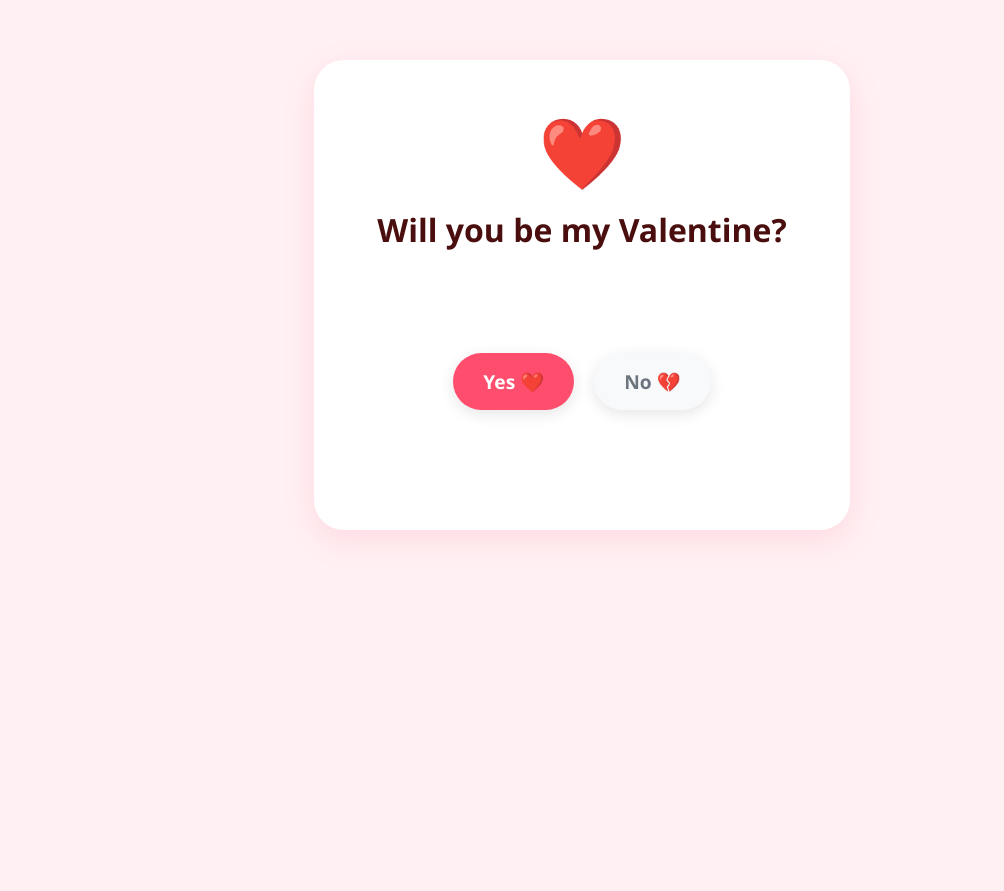
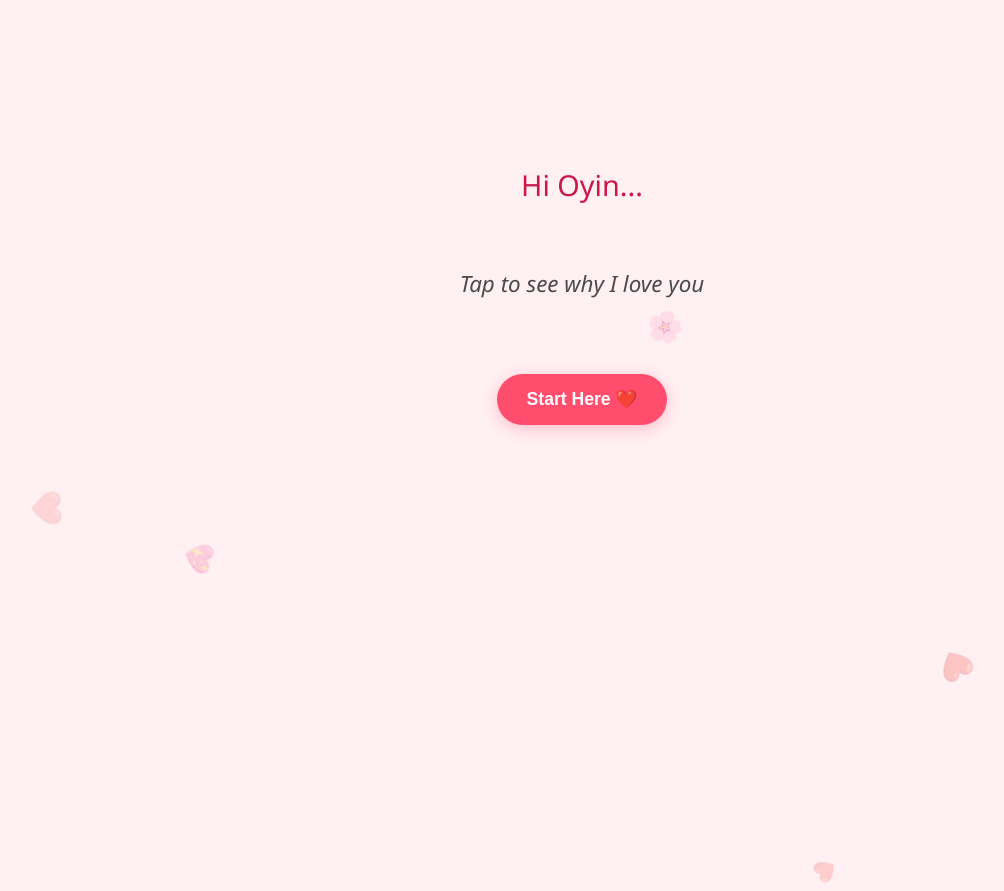
Before and after one commit to Odukzz/Guess, a plain HTML site: page index.html in a window 1280 px wide. Shown: the part 105-996 px from the top of the page, without its empty margins (58-1062 px from the left). Before the commit the page ends 800 px from the top, so only its background shows below. Drawn offline with Linux system fonts and the light colour scheme.

Commit message:
Update index.html

```diff
--- a/index.html
+++ b/index.html
@@ -3,265 +3,259 @@
 <head>
     <meta charset="UTF-8">
     <meta name="viewport" content="width=device-width, initial-scale=1.0">
-    <title>Will You Be My Valentine?</title>
+    <title>For Oyin ❤️</title>
     <style>
         :root {
-            --primary-pink: #ff85a1;
-            --dark-pink: #ff4d6d;
-            --soft-white: #fff0f3;
-            --text-color: #4a0e0e;
+            --blush-pink: #fff0f3;
+            --deep-rose: #ff4d6d;
+            --soft-red: #c9184a;
+            --white: #ffffff;
+            --text-gray: #4a4a4a;
         }
 
         * {
             box-sizing: border-box;
             margin: 0;
             padding: 0;
-            font-family: 'Segoe UI', Tahoma, Geneva, Verdana, sans-serif;
+            -webkit-tap-highlight-color: transparent;
         }
 
         body {
-            background-color: var(--soft-white);
+            font-family: 'Segoe UI', Roboto, Helvetica, Arial, sans-serif;
+            background-color: var(--blush-pink);
+            color: var(--text-gray);
             height: 100vh;
             display: flex;
+            flex-direction: column;
+            align-items: center;
             justify-content: center;
-            align-items: center;
-            overflow: hidden; /* Prevent scroll during confetti */
+            overflow: hidden;
             text-align: center;
+            padding: 20px;
         }
 
-        #app-container {
-            padding: 2rem;
-            max-width: 600px;
-            width: 90%;
+        /* Container for content */
+        .container {
+            max-width: 500px;
+            width: 100%;
             z-index: 10;
+            display: flex;
+            flex-direction: column;
+            align-items: center;
+            justify-content: center;
+            min-height: 300px;
         }
 
-        /* Initial State Styling */
-        .proposal-card {
-            background: white;
-            padding: 3rem 2rem;
-            border-radius: 30px;
-            box-shadow: 0 10px 30px rgba(255, 133, 161, 0.2);
-            transition: all 0.5s ease-in-out;
+        /* Animated Heart Rain */
+        .heart-particle {
+            position: absolute;
+            color: var(--deep-rose);
+            font-size: 20px;
+            user-select: none;
+            pointer-events: none;
+            z-index: 1;
+            animation: fall linear forwards;
         }
 
-        .heart-icon {
-            font-size: 4rem;
-            color: var(--dark-pink);
-            margin-bottom: 1rem;
-            animation: pulse 1.5s infinite;
+        @keyframes fall {
+            to {
+                transform: translateY(110vh) rotate(360deg);
+                opacity: 0;
+            }
         }
 
-        @keyframes pulse {
-            0% { transform: scale(1); }
-            50% { transform: scale(1.1); }
-            100% { transform: scale(1); }
+        /* Typography */
+        h1 {
+            font-size: 1.8rem;
+            color: var(--soft-red);
+            margin-bottom: 20px;
+            font-weight: 300;
         }
 
-        h1 {
-            color: var(--text-color);
-            margin-bottom: 2rem;
-            font-size: 2rem;
-            line-height: 1.2;
-        }
-
-        /* Buttons Container */
-        .btn-group {
-            display: flex;
-            justify-content: center;
-            align-items: center;
-            gap: 20px;
-            flex-wrap: wrap;
-            min-height: 200px; /* Space for the growing button */
-        }
-
-        .btn {
-            padding: 15px 30px;
-            border: none;
-            border-radius: 50px;
-            font-size: 1.2rem;
-            font-weight: bold;
-            cursor: pointer;
-            transition: all 0.3s cubic-bezier(0.175, 0.885, 0.32, 1.275);
-            box-shadow: 0 4px 15px rgba(0,0,0,0.1);
+        .reason-text {
+            font-size: 1.4rem;
+            line-height: 1.6;
+            min-height: 120px;
             display: flex;
             align-items: center;
             justify-content: center;
-            white-space: nowrap;
+            opacity: 0;
+            transform: translateY(10px);
+            transition: opacity 0.6s ease, transform 0.6s ease;
+            padding: 0 10px;
+            font-style: italic;
         }
 
-        #yesBtn {
-            background-color: var(--dark-pink);
-            color: white;
-            z-index: 5;
+        .reason-text.visible {
+            opacity: 1;
+            transform: translateY(0);
         }
 
-        #yesBtn:hover {
-            background-color: #ff0040;
-            transform: scale(1.05);
+        /* Buttons */
+        .btn {
+            background-color: var(--deep-rose);
+            color: white;
+            border: none;
+            padding: 15px 30px;
+            font-size: 1.1rem;
+            border-radius: 50px;
+            cursor: pointer;
+            box-shadow: 0 4px 15px rgba(255, 77, 109, 0.3);
+            transition: all 0.3s ease;
+            margin-top: 30px;
+            outline: none;
+            font-weight: 600;
         }
 
-        #noBtn {
-            background-color: #f8f9fa;
-            color: #6c757d;
-            z-index: 4;
+        .btn:active {
+            transform: scale(0.95);
+            box-shadow: 0 2px 8px rgba(255, 77, 109, 0.2);
         }
 
-        /* Success State */
-        .hidden {
+        /* Final Message */
+        #final-message {
             display: none;
-            opacity: 0;
-            transform: translateY(20px);
+            font-size: 2.2rem;
+            color: var(--soft-red);
+            font-weight: bold;
+            animation: popIn 0.8s cubic-bezier(0.175, 0.885, 0.32, 1.275) forwards;
         }
 
-        .fade-in {
-            display: block;
-            animation: fadeIn 0.8s forwards;
+        @keyframes popIn {
+            0% { transform: scale(0.5); opacity: 0; }
+            100% { transform: scale(1); opacity: 1; }
         }
 
-        @keyframes fadeIn {
-            to {
-                opacity: 1;
-                transform: translateY(0);
-            }
-        }
-
-        /* Confetti Styling */
+        /* Confetti */
         .confetti {
             position: absolute;
             width: 10px;
             height: 10px;
-            background-color: #f00;
-            top: -10px;
-            z-index: 1000;
-            border-radius: 50%;
-        }
-
-        /* Mobile Optimization */
-        @media (max-width: 480px) {
-            h1 { font-size: 1.5rem; }
-            .proposal-card { padding: 2rem 1rem; }
-            .btn { padding: 12px 24px; font-size: 1rem; }
+            z-index: 5;
         }
     </style>
 </head>
 <body>
 
-    <div id="app-container">
-        <!-- Main Proposal Card -->
-        <div id="proposalCard" class="proposal-card">
-            <div class="heart-icon">❤️</div>
-            <h1 id="question">Will you be my Valentine?</h1>
-
-            <div class="btn-group">
-                <button id="yesBtn" class="btn">Yes ❤️</button>
-                <button id="noBtn" class="btn">No 💔</button>
-            </div>
-        </div>
-
-        <!-- Success Message (Hidden Initially) -->
-        <div id="successContent" class="hidden">
-            <div class="heart-icon">💖</div>
-            <h1 style="color: #ff4d6d;">I love you! ❤️</h1>
-            <p style="color: #4a0e0e; font-size: 1.2rem;">You've made me the happiest person ever!</p>
-        </div>
+    <!-- Main Content Area -->
+    <div class="container" id="main-container">
+        <h1 id="header">Hi Oyin...</h1>
+        <div id="reason-display" class="reason-text visible">Tap to see why I love you</div>
+        <button id="action-btn" class="btn">Start Here ❤️</button>
+        <div id="final-message">I love you for everything, Oyin. Always.</div>
     </div>
 
     <script>
-        const yesBtn = document.getElementById('yesBtn');
-        const noBtn = document.getElementById('noBtn');
-        const proposalCard = document.getElementById('proposalCard');
-        const successContent = document.getElementById('successContent');
-        const questionText = document.getElementById('question');
-
-        let noClickCount = 0;
-        const messages = [
-            "Are you sure? 🥺",
-            "Think again... 🌹",
-            "Please? ✨",
-            "I'll be very sad... 😢",
-            "Don't do this to me! 💔",
-            "Just say Yes! 🥰"
+        const reasons = [
+            "You’re beautiful in a way that feels effortless. Not just how you look, but how you carry yourself.",
+            "You’re smart and your logic makes sense. I admire how you think and how you see things.",
+            "Talking to you feels easy. Nothing forced. Nothing heavy. Just natural.",
+            "Your voice calms me. No matter how my day goes, hearing you softens everything.",
+            "I feel genuinely happy when I hear from you. Even the smallest message from you changes my mood.",
+            "You bring peace, not confusion. And that means more to me than you know.",
+            "I don’t just like you, I choose you. Every time.",
+            "I want a life with you. Not just moments. Not just now. A future."
         ];
 
-        // "No" Button Interaction
-        noBtn.addEventListener('click', () => {
-            noClickCount++;
+        const buttonTexts = [
+            "Just one more reason",
+            "Okay… one last reason",
+            "I swear this is the last 😭",
+            "Alright, come here ❤️"
+        ];
 
-            // 1. Shrink the No button
-            const noScale = Math.max(0.5, 1 - noClickCount * 0.1);
-            noBtn.style.transform = `scale(${noScale})`;
+        let currentReasonIndex = -1;
+        let currentBtnTextIndex = 0;
 
-            // 2. Grow the Yes button
-            const yesScale = 1 + noClickCount * 0.4;
-            yesBtn.style.transform = `scale(${yesScale})`;
+        const reasonDisplay = document.getElementById('reason-display');
+        const actionBtn = document.getElementById('action-btn');
+        const header = document.getElementById('header');
+        const finalMessage = document.getElementById('final-message');
 
-            // 3. Move the No button slightly to feel "pushed"
-            const randomX = (Math.random() - 0.5) * 20;
-            const randomY = (Math.random() - 0.5) * 20;
-            noBtn.style.translate = `${randomX}px ${randomY}px`;
+        // Function to create falling hearts
+        function createHeart() {
+            const heart = document.createElement('div');
+            heart.classList.add('heart-particle');
+            heart.innerHTML = ['❤️', '💖', '💕', '🌸'][Math.floor(Math.random() * 4)];
+            heart.style.left = Math.random() * 100 + 'vw';
+            heart.style.animationDuration = (Math.random() * 3 + 2) + 's';
+            heart.style.opacity = Math.random();
+            heart.style.fontSize = (Math.random() * 20 + 10) + 'px';
+            document.body.appendChild(heart);
 
-            // 4. Cycle through guilt-trip messages
-            if (noClickCount < messages.length) {
-                questionText.innerText = messages[noClickCount];
+            setTimeout(() => {
+                heart.remove();
+            }, 5000);
+        }
+
+        // Start a gentle heart rain background immediately
+        setInterval(createHeart, 500);
+
+        // Handle the button clicks
+        actionBtn.addEventListener('click', () => {
+            currentReasonIndex++;
+
+            if (currentReasonIndex < reasons.length) {
+                // Update Reason with animation
+                reasonDisplay.classList.remove('visible');
+
+                setTimeout(() => {
+                    reasonDisplay.textContent = `“${reasons[currentReasonIndex]}”`;
+                    reasonDisplay.classList.add('visible');
+
+                    // Update header if it's the first reason
+                    if (currentReasonIndex === 0) {
+                        header.textContent = "Reasons I Love You";
+                    }
+
+                    // Update button text periodically
+                    if (currentReasonIndex > 0 && currentReasonIndex < reasons.length - 1) {
+                        actionBtn.textContent = buttonTexts[currentBtnTextIndex % buttonTexts.length];
+                        currentBtnTextIndex++;
+                    } else if (currentReasonIndex === reasons.length - 1) {
+                        actionBtn.textContent = "The last thing...";
+                    }
+                }, 400);
+
             } else {
-                questionText.innerText = "Okay, there is only one choice now! 😍";
-                noBtn.style.opacity = "0.2";
-                noBtn.style.pointerEvents = "none"; // Effectively disable No after too many tries
+                // Final reveal
+                revealFinalMessage();
             }
         });
 
-        // "Yes" Button Interaction
-        yesBtn.addEventListener('click', () => {
-            // Hide the proposal card
-            proposalCard.style.display = 'none';
+        function revealFinalMessage() {
+            reasonDisplay.style.display = 'none';
+            actionBtn.style.display = 'none';
+            header.style.display = 'none';
+            finalMessage.style.display = 'block';
 
-            // Show success message with animation
-            successContent.classList.remove('hidden');
-            successContent.classList.add('fade-in');
+            // Increase heart rain
+            setInterval(createHeart, 100);
 
             // Trigger Confetti
-            createConfetti();
-        });
+            for(let i = 0; i < 100; i++) {
+                createConfetti();
+            }
+        }
 
-        // Confetti Animation Logic
         function createConfetti() {
-            const colors = ['#ff85a1', '#ff4d6d', '#ff0a54', '#ff7096', '#ffb3c1', '#ffffff'];
-            const container = document.body;
+            const confetti = document.createElement('div');
+            confetti.classList.add('confetti');
+            confetti.style.left = Math.random() * 100 + 'vw';
+            confetti.style.top = '-10px';
+            confetti.style.backgroundColor = ['#ff4d6d', '#ff758f', '#ffb3c1', '#ffffff'][Math.floor(Math.random() * 4)];
+            confetti.style.transform = `rotate(${Math.random() * 360}deg)`;
 
-            for (let i = 0; i < 150; i++) {
-                const confetti = document.createElement('div');
-                confetti.className = 'confetti';
+            const animation = confetti.animate([
+                { transform: `translate(0, 0) rotate(0deg)`, opacity: 1 },
+                { transform: `translate(${(Math.random() - 0.5) * 200}px, 100vh) rotate(${Math.random() * 720}deg)`, opacity: 0 }
+            ], {
+                duration: Math.random() * 3000 + 2000,
+                easing: 'cubic-bezier(0, .9, .57, 1)'
+            });
 
-                // Randomize appearance
-                const color = colors[Math.floor(Math.random() * colors.length)];
-                confetti.style.backgroundColor = color;
-                confetti.style.left = Math.random() * 100 + 'vw';
-                confetti.style.width = Math.random() * 8 + 6 + 'px';
-                confetti.style.height = confetti.style.width;
-                confetti.style.opacity = Math.random();
-
-                // Add to DOM
-                container.appendChild(confetti);
-
-                // Animate using Web Animations API
-                const duration = Math.random() * 3 + 2;
-                const destinationY = window.innerHeight + 20;
-
-                confetti.animate([
-                    { transform: `translate3d(0, 0, 0) rotate(0deg)`, opacity: 1 },
-                    { transform: `translate3d(${(Math.random() - 0.5) * 200}px, ${destinationY}px, 0) rotate(${Math.random() * 360}deg)`, opacity: 0 }
-                ], {
-                    duration: duration * 1000,
-                    easing: 'cubic-bezier(0, .9, .57, 1)',
-                    fill: 'forwards'
-                });
-
-                // Clean up DOM after animation
-                setTimeout(() => {
-                    confetti.remove();
-                }, duration * 1000);
-            }
+            document.body.appendChild(confetti);
+            animation.onfinish = () => confetti.remove();
         }
     </script>
 </body>
```
